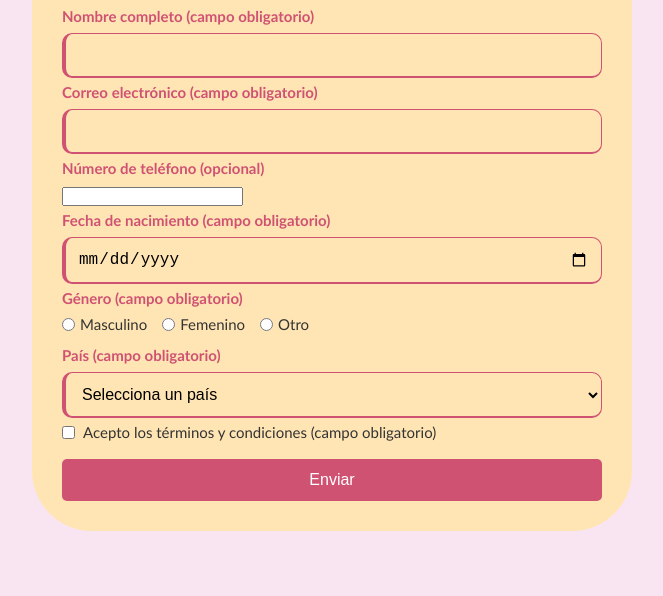
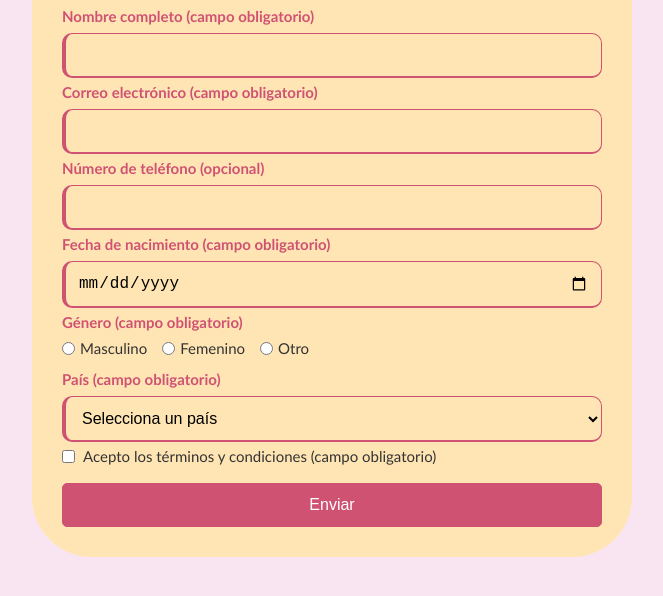
Before and after one commit to RomeoElena/Formulario_CamposObligatorios, a plain HTML site: page index.html in a window 1280 px wide. Shown: the part 128-724 px from the top of the page, without its empty margins (308-971 px from the left). Drawn offline with Linux system fonts and the light colour scheme.

Commit message:
añadiendo al botón enviar el border completo como se pide en el ejercicio

```diff
--- a/styles.css
+++ b/styles.css
@@ -1,9 +1,11 @@
+/* Reset general de márgenes, padding y box-sizing */
 * {
   margin: 0;
   padding: 0;
   box-sizing: border-box;
 }
 
+/* Estilos del body principal */
 body {
   font-family: "Gill Sans", "Gill Sans MT", Calibri, "Trebuchet MS", sans-serif;
   background-color: #f9e5f1;
@@ -12,6 +14,7 @@ body {
   padding: 20px;
 }
 
+/* Contenedor principal del formulario */
 .contenedor {
   background: #ffe5b4;
   padding: 30px;
@@ -20,12 +23,15 @@ body {
   max-width: 600px;
 }
 
+/* Título principal */
 h1 {
   color: #d05273;
   font-size: 30px;
   text-align: center;
   margin-bottom: 5px;
 }
+
+/* Subtítulo con instrucciones */
 h2 {
   color: #d05273;
   font-size: 14px;
@@ -33,10 +39,12 @@ h2 {
   margin-bottom: 10px;
 }
 
+/* Contenedor de cada campo del formulario */
 .campo {
   margin-bottom: 5px;
 }
 
+/* Estilos de las etiquetas de los campos */
 label {
   display: block;
   margin-bottom: 8px;
@@ -45,8 +53,10 @@ label {
   font-size: 15px;
 }
 
+/* Estilos de los campos de entrada de texto, email, fecha y select */
 input[type="text"],
 input[type="email"],
+input[type="tel"],
 input[type="date"],
 select {
   width: 100%;
@@ -62,19 +72,23 @@ select {
   border-bottom: 2px solid #d05273;
 }
 
+/* Efecto de foco en los campos de entrada */
 input[type="text"]:focus,
 input[type="email"]:focus,
+input[type="tel"]:focus,
 input[type="date"]:focus,
 select:focus {
   background-color: #f9e5f1;
 }
 
+/* Contenedor de opciones de radio buttons */
 .opciones-radio {
   display: flex;
   gap: 15px;
   flex-wrap: wrap;
 }
 
+/* Etiquetas de las opciones de radio */
 .opciones-radio label {
   font-weight: normal;
   display: flex;
@@ -83,12 +97,14 @@ select:focus {
   color: #333;
 }
 
+/* Estilos de los radio buttons */
 input[type="radio"] {
   outline: none !important;
   box-shadow: none !important;
   border: none !important;
 }
 
+/* Etiqueta del checkbox de términos y condiciones */
 .checkbox-label {
   font-weight: normal;
   display: flex;
@@ -97,35 +113,40 @@ input[type="radio"] {
   color: #333;
 }
 
+/* Botón de envío del formulario */
 .boton-enviar {
   width: 100%;
   padding: 12px;
   background-color: #d05273;
   color: white;
-  border: 1px;
+  border: 1px solid #d05273;
   border-radius: 5px;
   font-size: 16px;
   cursor: pointer;
   margin-top: 10px;
 }
 
+/* Efecto hover del botón de envío */
 .boton-enviar:hover {
   background-color: #f9e5f1;
   color: black;
   box-shadow: 0 0 10px #d05273;
 }
 
+/* Estilo de error para el contenedor de radio buttons */
 .opciones-radio.error {
   border: none !important;
 }
 
+/* Cambiar color de texto a rojo cuando hay error en radio buttons */
 .opciones-radio.error label {
   color: red;
 }
 
-/* Aplicar error sólo a inputs de texto, email, date y select en la caja */
+/* Aplicar borde rojo a campos con error (text, email, tel, date, select) */
 input[type="text"].error,
 input[type="email"].error,
+input[type="tel"].error,
 input[type="date"].error,
 select.error {
   border-color: red !important;
@@ -133,7 +154,7 @@ select.error {
   border-bottom: 2px solid red !important;
 }
 
-/* Checkbox sin caja */
+/* Estilos del checkbox sin caja de error */
 input[type="checkbox"] {
   outline: none !important;
   border: none !important;
@@ -141,12 +162,12 @@ input[type="checkbox"] {
   appearance: auto;
 }
 
-/* Label color rojo */
+/* Cambiar color del label a rojo cuando hay error en términos */
 #label-terminos.error {
   color: red;
 }
 
-/* Aplicar que el checkbox no tenga caja en rojo */
+/* Evitar que el checkbox tenga caja roja cuando hay error */
 input[type="checkbox"].error,
 #label-terminos.error input[type="checkbox"],
 .error input[type="checkbox"] {
@@ -156,6 +177,7 @@ input[type="checkbox"].error,
   background: transparent !important;
 }
 
+/* Media query para dispositivos móviles */
 @media (max-width: 600px) {
   .contenedor {
     padding: 20px;
```
